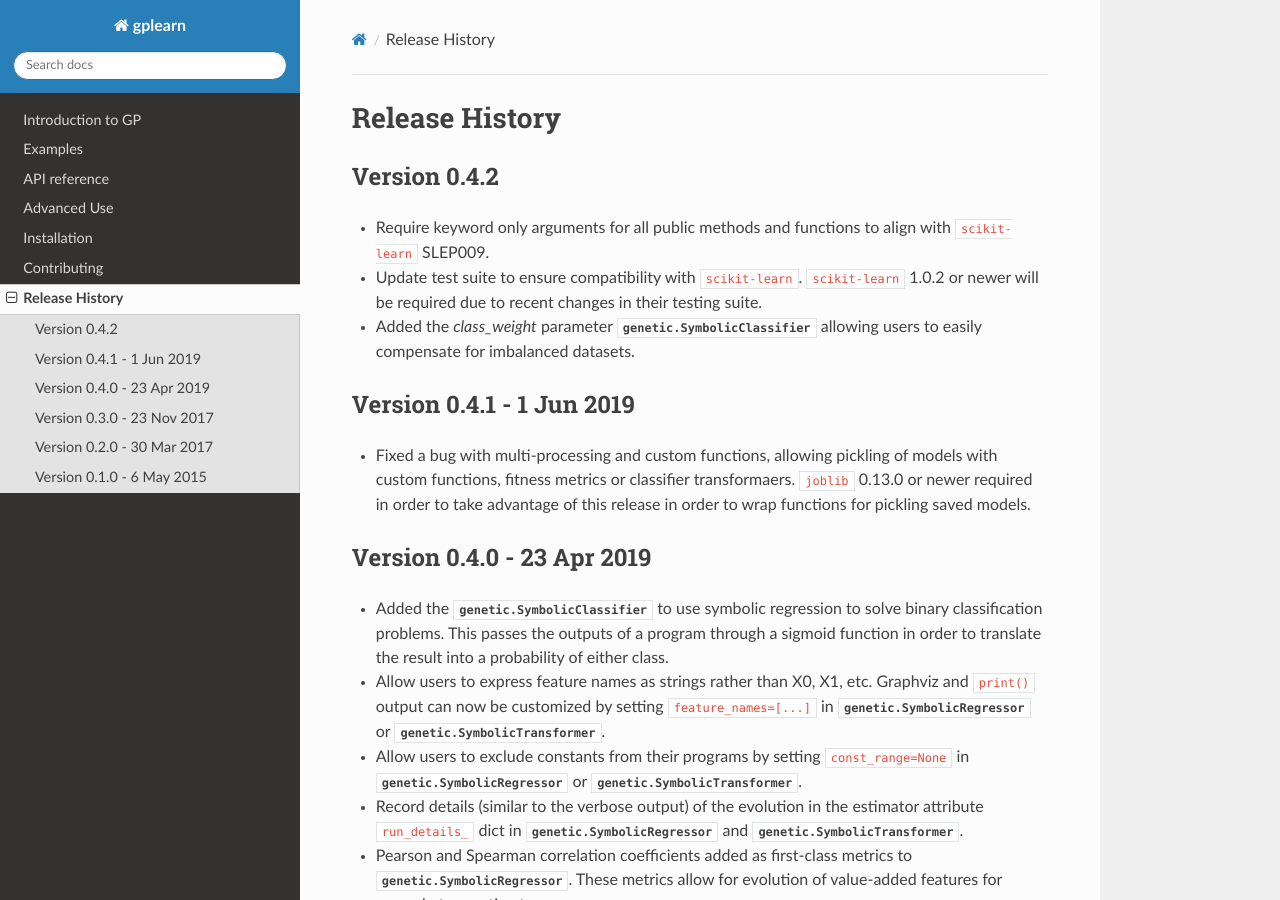
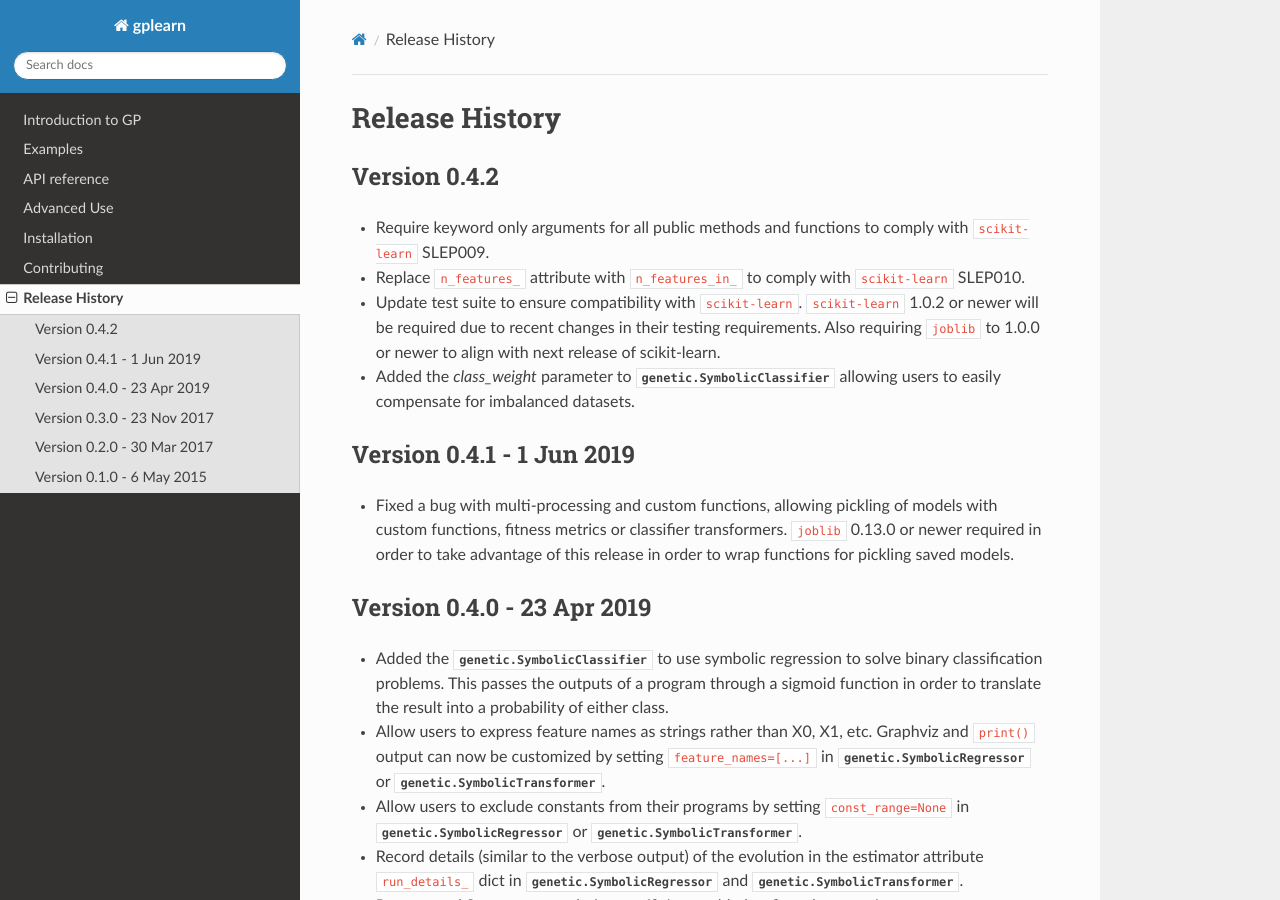
Before and after one commit to trevorstephens/gplearn, a Sphinx documentation site: the page built from doc/changelog.rst, in a window 1280 px wide and 900 px high. Built offline with Sphinx 7.4.7 and the Read the Docs theme 2.0.0, drawn with Linux system fonts in a browser that asks for light colours; the version number could not be read and is left out.

Commit message:
bump joblib version (#271)
* bump joblib version & add minimal build step

```diff
--- a/doc/changelog.rst
+++ b/doc/changelog.rst
@@ -7,19 +7,22 @@
 Version 0.4.2
 -------------
 
-- Require keyword only arguments for all public methods and functions to align
+- Require keyword only arguments for all public methods and functions to comply
   with ``scikit-learn`` SLEP009.
+- Replace ``n_features_`` attribute with ``n_features_in_`` to comply with
+  ``scikit-learn`` SLEP010.
 - Update test suite to ensure compatibility with ``scikit-learn``.
   ``scikit-learn`` 1.0.2 or newer will be required due to recent changes in
-  their testing suite.
-- Added the `class_weight` parameter :class:`genetic.SymbolicClassifier`
+  their testing requirements. Also requiring ``joblib`` to 1.0.0 or newer to
+  align with next release of scikit-learn.
+- Added the `class_weight` parameter to :class:`genetic.SymbolicClassifier`
   allowing users to easily compensate for imbalanced datasets.
 
 Version 0.4.1 - 1 Jun 2019
 ---------------------------
 
 - Fixed a bug with multi-processing and custom functions, allowing pickling of
-  models with custom functions, fitness metrics or classifier transformaers.
+  models with custom functions, fitness metrics or classifier transformers.
   ``joblib`` 0.13.0 or newer required in order to take advantage of this
   release in order to wrap functions for pickling saved models.
 
--- a/setup.py
+++ b/setup.py
@@ -35,4 +35,4 @@
       zip_safe=False,
       package_data={'': ['LICENSE']},
       install_requires=['scikit-learn>=1.0.2',
-                        'joblib>=0.13.0'])
+                        'joblib>=1.0.0'])
```
Also changed, not shown: 1 other file.
